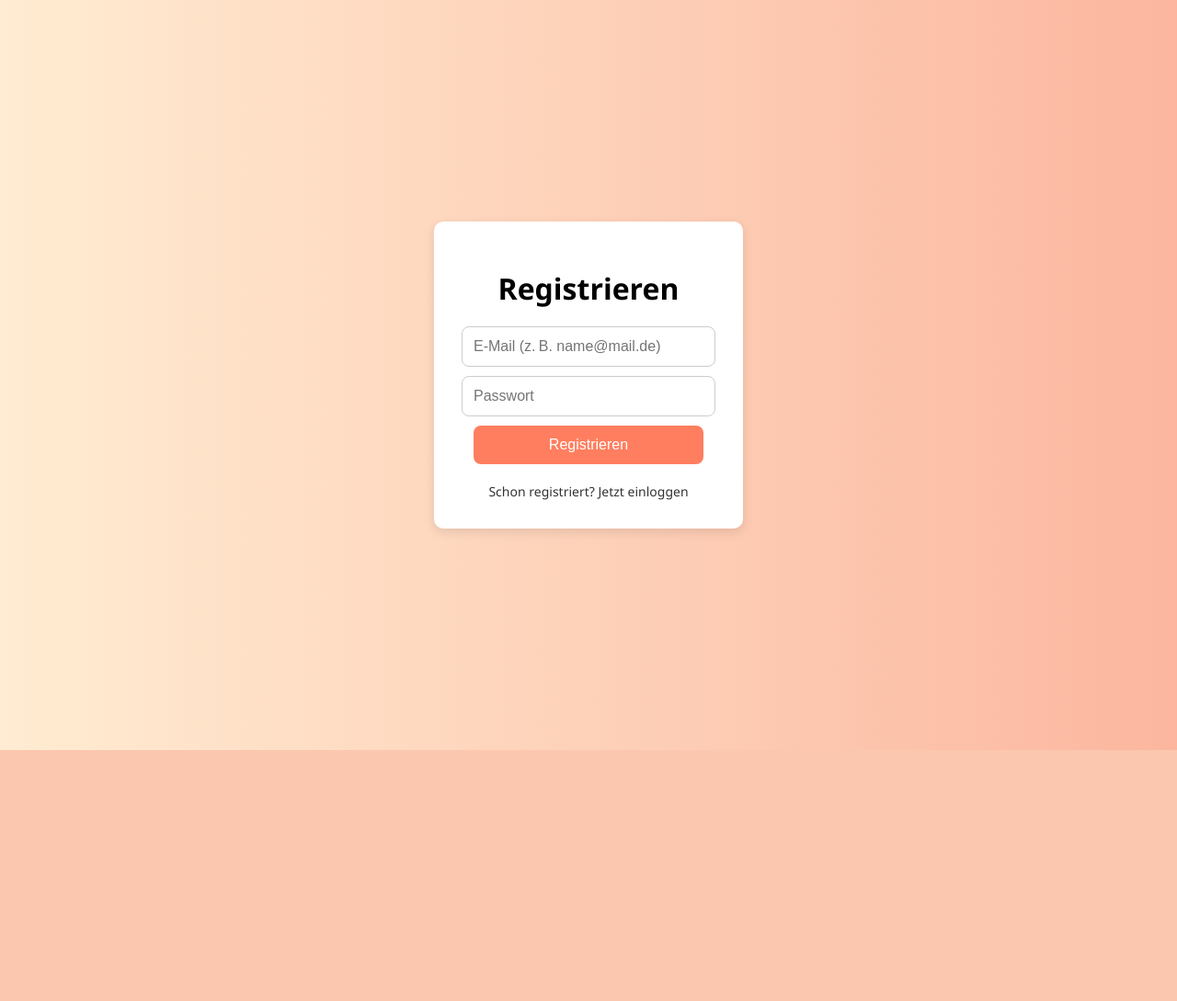
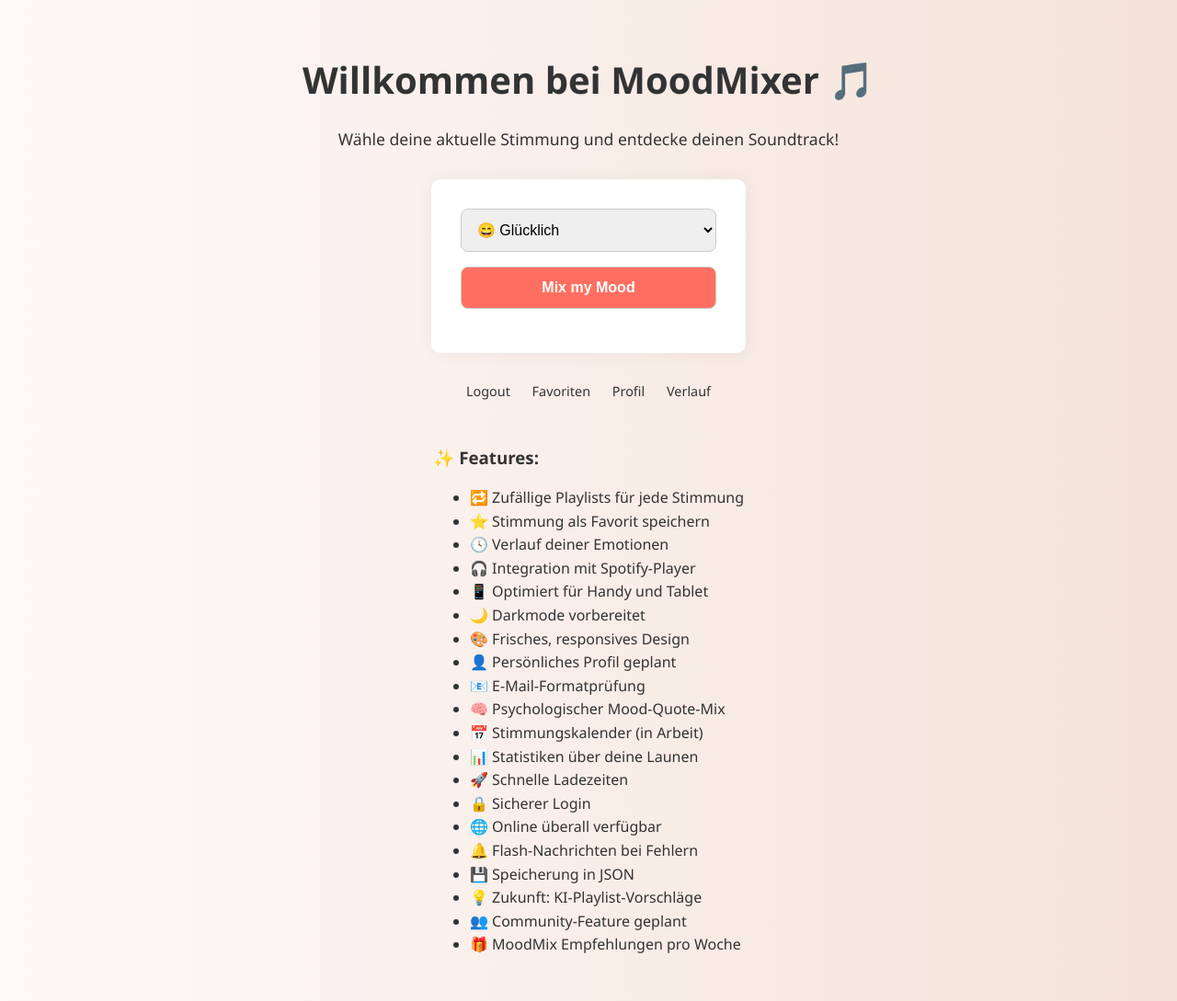
Before and after one commit to Loeschich/MoodMixer2.0, a Flask app: page /home in a window 1280 px wide. Shown: the whole page at 92% size. Before the commit the page ends 816 px from the top, so only its background shows below. Run offline with Flask 3, Linux system fonts and the light colour scheme; the visitor is signed in with stand-in values (Sample User, id 1).

Commit message:
Update home.html

```diff
--- a/templates/home.html
+++ b/templates/home.html
@@ -3,64 +3,121 @@
 <head>
   <meta charset="UTF-8">
   <meta name="viewport" content="width=device-width, initial-scale=1">
-  <title>Registrieren – MoodMixer</title>
+  <title>MoodMixer – Startseite</title>
   <style>
+    :root {
+      --bg: #fef9f9;
+      --accent: #ff6f61;
+      --text: #333;
+    }
     body {
+      margin: 0;
       font-family: 'Segoe UI', sans-serif;
-      background: linear-gradient(to right, #ffecd2, #fcb69f);
+      background: linear-gradient(to right, #fef9f9, #f4e2d8);
+      color: var(--text);
       display: flex;
+      flex-direction: column;
       align-items: center;
       justify-content: center;
+      padding: 2rem;
       min-height: 100vh;
     }
-    .container {
-      background: white;
-      padding: 30px;
+    h1 {
+      font-size: 2.5rem;
+      margin-bottom: 0.5rem;
+    }
+    p {
+      font-size: 1.1rem;
+      margin-bottom: 2rem;
+    }
+    form {
+      background: #fff;
+      padding: 2rem;
       border-radius: 10px;
-      box-shadow: 0 4px 12px rgba(0,0,0,0.1);
-      text-align: center;
+      box-shadow: 0 0 20px rgba(0,0,0,0.05);
     }
-    h1 {
-      margin-bottom: 20px;
-    }
-    input, button {
-      display: block;
-      margin: 10px auto;
-      padding: 12px;
-      font-size: 16px;
-      width: 250px;
+    select, button {
+      width: 100%;
+      padding: 0.8rem;
+      font-size: 1rem;
+      margin-bottom: 1rem;
       border-radius: 8px;
       border: 1px solid #ccc;
     }
     button {
-      background: #ff7e5f;
+      background-color: var(--accent);
       color: white;
-      border: none;
+      font-weight: bold;
       cursor: pointer;
+      transition: background 0.3s;
     }
-    a {
-      font-size: 14px;
-      display: inline-block;
-      margin-top: 10px;
-      color: #333;
+    button:hover {
+      background-color: #e45e50;
+    }
+    .footer {
+      margin-top: 2rem;
+      font-size: 0.9rem;
+    }
+    .footer a {
+      color: var(--text);
       text-decoration: none;
+      margin: 0 10px;
+    }
+    .features {
+      margin-top: 2rem;
+      text-align: left;
+      max-width: 600px;
+    }
+    .features ul {
+      line-height: 1.6;
     }
   </style>
 </head>
 <body>
-  <div class="container">
-    <h1>Registrieren</h1>
-    {% with messages = get_flashed_messages() %}
-      {% if messages %}
-        <ul>{% for message in messages %}<li>{{ message }}</li>{% endfor %}</ul>
-      {% endif %}
-    {% endwith %}
-    <form method="POST" action="/register">
-      <input type="email" name="email" placeholder="E-Mail (z. B. name@mail.de)" required>
-      <input type="password" name="password" placeholder="Passwort" required>
-      <button type="submit">Registrieren</button>
-    </form>
-    <a href="/">Schon registriert? Jetzt einloggen</a>
+  <h1>Willkommen bei MoodMixer 🎵</h1>
+  <p>Wähle deine aktuelle Stimmung und entdecke deinen Soundtrack!</p>
+
+  <form method="POST" action="/mood">
+    <select name="mood" required>
+      <option value="happy">😄 Glücklich</option>
+      <option value="sad">😢 Traurig</option>
+      <option value="chill">😌 Entspannt</option>
+      <option value="motivated">🔥 Motiviert</option>
+    </select>
+    <button type="submit">Mix my Mood</button>
+  </form>
+
+  <div class="footer">
+    <a href="/logout">Logout</a>
+    <a href="/favorites">Favoriten</a>
+    <a href="/profile">Profil</a>
+    <a href="/history">Verlauf</a>
+  </div>
+
+  <div class="features">
+    <h3>✨ Features:</h3>
+    <ul>
+      <li>🔁 Zufällige Playlists für jede Stimmung</li>
+      <li>⭐ Stimmung als Favorit speichern</li>
+      <li>🕓 Verlauf deiner Emotionen</li>
+      <li>🎧 Integration mit Spotify-Player</li>
+      <li>📱 Optimiert für Handy und Tablet</li>
+      <li>🌙 Darkmode vorbereitet</li>
+      <li>🎨 Frisches, responsives Design</li>
+      <li>👤 Persönliches Profil geplant</li>
+      <li>📧 E-Mail-Formatprüfung</li>
+      <li>🧠 Psychologischer Mood-Quote-Mix</li>
+      <li>📅 Stimmungskalender (in Arbeit)</li>
+      <li>📊 Statistiken über deine Launen</li>
+      <li>🚀 Schnelle Ladezeiten</li>
+      <li>🔒 Sicherer Login</li>
+      <li>🌐 Online überall verfügbar</li>
+      <li>🔔 Flash-Nachrichten bei Fehlern</li>
+      <li>💾 Speicherung in JSON</li>
+      <li>💡 Zukunft: KI-Playlist-Vorschläge</li>
+      <li>👥 Community-Feature geplant</li>
+      <li>🎁 MoodMix Empfehlungen pro Woche</li>
+    </ul>
   </div>
 </body>
 </html>
```
